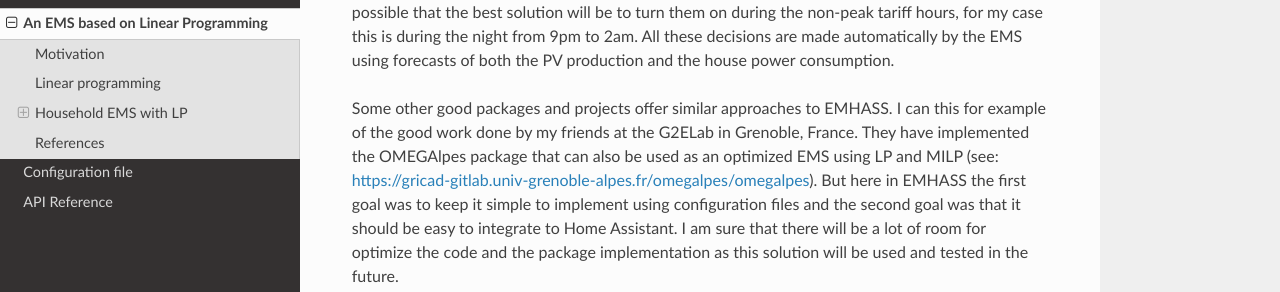
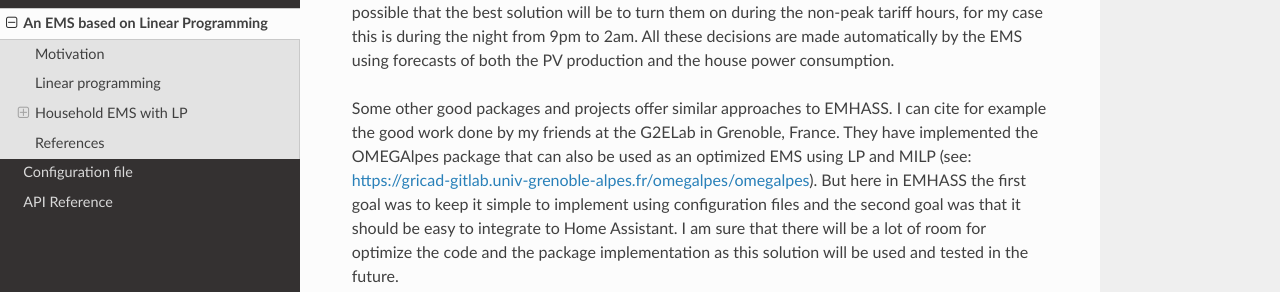
Before and after one commit to davidusb-geek/emhass, a Sphinx documentation site: the page built from docs/lpems.md, in a window 1280 px wide and 900 px high, scrolled down 1016 px. Shown: the part 159-451 px from the top of the window. Built offline with Sphinx 7.4.7 and the Read the Docs theme 2.0.0, drawn with Linux system fonts in a browser that asks for light colours.

```diff
--- a/docs/lpems.md
+++ b/docs/lpems.md
@@ -14,7 +14,7 @@ The goal of this work is to provide an easy to implement framework where anyone
 
 When I was designing and testing this package in my own house I estimated a daily gain between 5% and 8% when using the optimized approach versus a rule-based one. In my house I have a 5 kWp PV installation with a contractual grid supply of 9 kVA. I have a grid contract with two tariffs for power consumption for the grid (peak and non-peak hours) and one tariff for the excess PV energy injected to the grid. I have no battery installed, but I suppose that the margin of gain would be even bigger with a battery, adding flexibility to the energy management. Of course the disadvantage is the initial capital cost of the battery stack. In my case the gain comes from the fact that the EMS is helping me to decide when to turn on my water heater and the pool pump. If we have a good clear sky day the results of the optimization will normally be to turn them on during the day where solar production is present. But if the day is going to be really clouded, them is possible that the best solution will be to turn them on during the non-peak tariff hours, for my case this is during the night from 9pm to 2am. All these decisions are made automatically by the EMS using forecasts of both the PV production and the house power consumption.
 
-Some other good packages and projects offer similar approaches to EMHASS. I can this for example of the good work done by my friends at the G2ELab in Grenoble, France. They have implemented the OMEGAlpes package that can also be used as an optimized EMS using LP and MILP (see: [https://gricad-gitlab.univ-grenoble-alpes.fr/omegalpes/omegalpes](https://gricad-gitlab.univ-grenoble-alpes.fr/omegalpes/omegalpes)). But here in EMHASS the first goal was to keep it simple to implement using configuration files and the second goal was that it should be easy to integrate to Home Assistant. I am sure that there will be a lot of room for optimize the code and the package implementation as this solution will be used and tested in the future.
+Some other good packages and projects offer similar approaches to EMHASS. I can cite for example the good work done by my friends at the G2ELab in Grenoble, France. They have implemented the OMEGAlpes package that can also be used as an optimized EMS using LP and MILP (see: [https://gricad-gitlab.univ-grenoble-alpes.fr/omegalpes/omegalpes](https://gricad-gitlab.univ-grenoble-alpes.fr/omegalpes/omegalpes)). But here in EMHASS the first goal was to keep it simple to implement using configuration files and the second goal was that it should be easy to integrate to Home Assistant. I am sure that there will be a lot of room for optimize the code and the package implementation as this solution will be used and tested in the future.
 
 I have included a list of scientific references at the bottom if you want to deep into the technical aspects of this subject.
 
```
Also changed, not shown: CHANGELOG.md (added, +12 -0 lines), README.md (+8 -0 lines).
